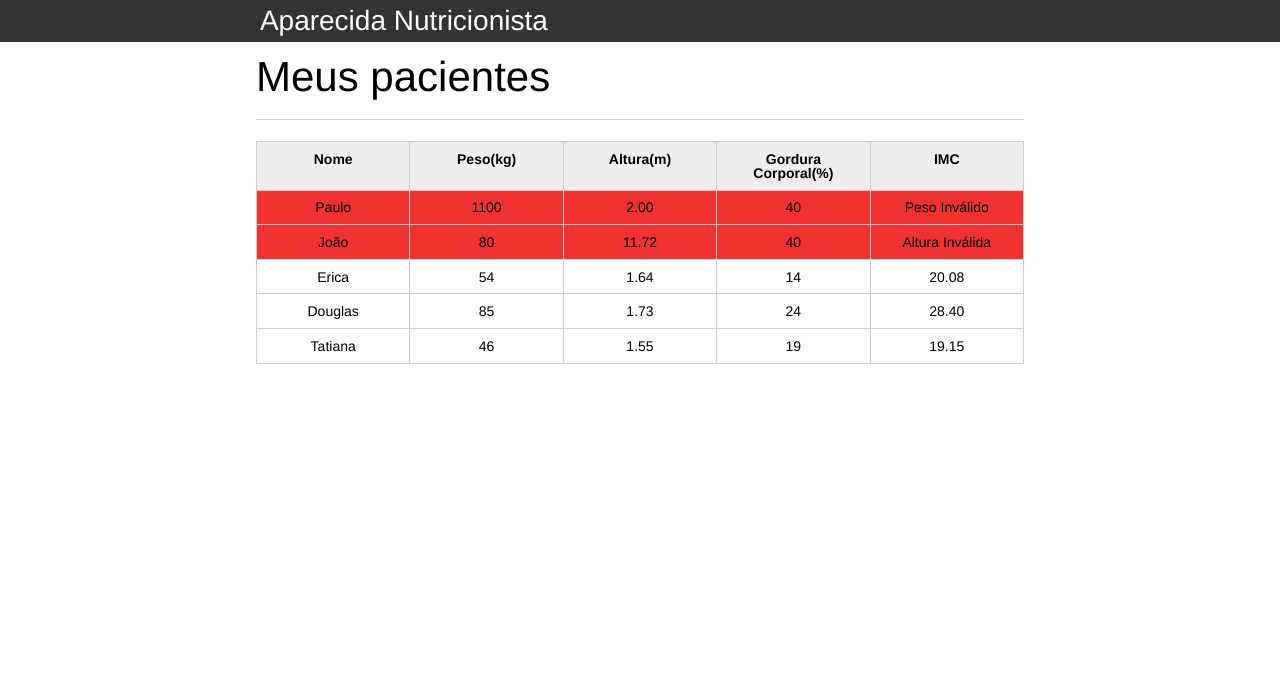
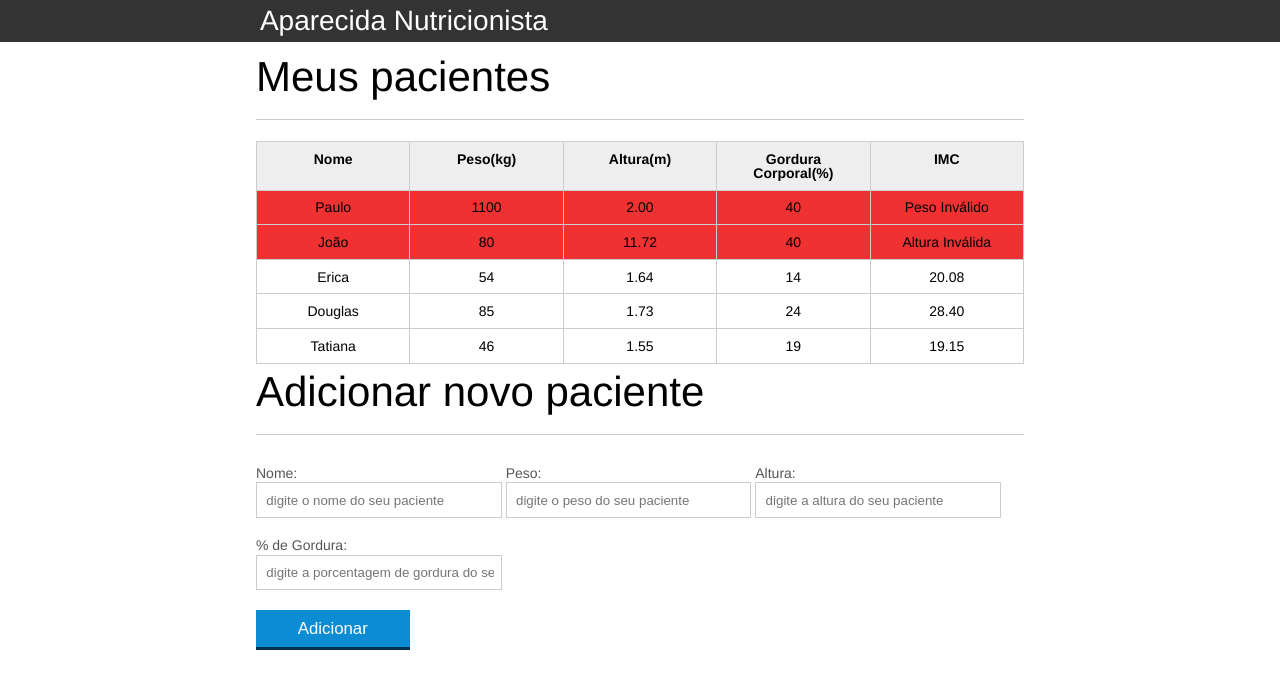
Before and after one commit to kauadasilva2003/Aparecida-Nutricao, a plain HTML site: page index.html in a window 1280 px wide. Drawn offline with Linux system fonts and the light colour scheme.

Commit message:
form adicionado.

```diff
--- a/index.html
+++ b/index.html
@@ -1,15 +1,13 @@
 <!DOCTYPE html>
 <html lang="pt-br">
   <head>
-		<meta charset="UTF-8">
+    <meta charset="UTF-8" />
     <title>Aparecida Nutrição</title>
-		<link rel="icon" href="favicon.ico" type="image/x-icon">
-		<link rel="stylesheet" type="text/css" href="css/reset.css">
-		<link rel="stylesheet" type="text/css" href="css/index.css">
-
+    <link rel="icon" href="favicon.ico" type="image/x-icon" />
+    <link rel="stylesheet" type="text/css" href="css/reset.css" />
+    <link rel="stylesheet" type="text/css" href="css/index.css" />
   </head>
   <body>
-
     <header>
       <div class="container">
         <h1 class="titulo">Aparecida Nutrição</h1>
@@ -29,7 +27,7 @@
             </tr>
           </thead>
           <tbody id="tabela-pacientes">
-						<tr class="paciente"  id="primeiro-paciente">
+            <tr class="paciente" id="primeiro-paciente">
               <td class="info-nome">Paulo</td>
               <td class="info-peso">1100</td>
               <td class="info-altura">2.00</td>
@@ -37,7 +35,7 @@
               <td class="info-imc">0</td>
             </tr>
 
-						<tr class="paciente" >
+            <tr class="paciente">
               <td class="info-nome">João</td>
               <td class="info-peso">80</td>
               <td class="info-altura">11.72</td>
@@ -45,7 +43,7 @@
               <td class="info-imc">0</td>
             </tr>
 
-						<tr class="paciente" >
+            <tr class="paciente">
               <td class="info-nome">Erica</td>
               <td class="info-peso">54</td>
               <td class="info-altura">1.64</td>
@@ -60,7 +58,7 @@
               <td class="info-gordura">24</td>
               <td class="info-imc">0</td>
             </tr>
-						<tr class="paciente" >
+            <tr class="paciente">
               <td class="info-nome">Tatiana</td>
               <td class="info-peso">46</td>
               <td class="info-altura">1.55</td>
@@ -71,6 +69,57 @@
         </table>
       </section>
     </main>
+
+    <!-- ... -->
+    <section class="container">
+      <h2 id="titulo-form">Adicionar novo paciente</h2>
+      <form id="form-adiciona">
+        <div class="grupo">
+          <label for="nome">Nome:</label>
+          <input
+            id="nome"
+            name="nome"
+            type="text"
+            placeholder="digite o nome do seu paciente"
+            class="campo"
+          />
+        </div>
+        <div class="grupo">
+          <label for="peso">Peso:</label>
+          <input
+            id="peso"
+            name="peso"
+            type="text"
+            placeholder="digite o peso do seu paciente"
+            class="campo campo-medio"
+          />
+        </div>
+        <div class="grupo">
+          <label for="altura">Altura:</label>
+          <input
+            id="altura"
+            name="altura"
+            type="text"
+            placeholder="digite a altura do seu paciente"
+            class="campo campo-medio"
+          />
+        </div>
+        <div class="grupo">
+          <label for="gordura">% de Gordura:</label>
+          <input
+            id="gordura"
+            type="text"
+            placeholder="digite a porcentagem de gordura do seu paciente"
+            class="campo campo-medio"
+          />
+        </div>
+
+        <button id="adicionar-paciente" class="botao bto-principal">
+          Adicionar
+        </button>
+      </form>
+    </section>
+
     <script src="js/principal.js"></script>
   </body>
 </html>
```
Lines whose indentation alone changed are shown as unchanged.
